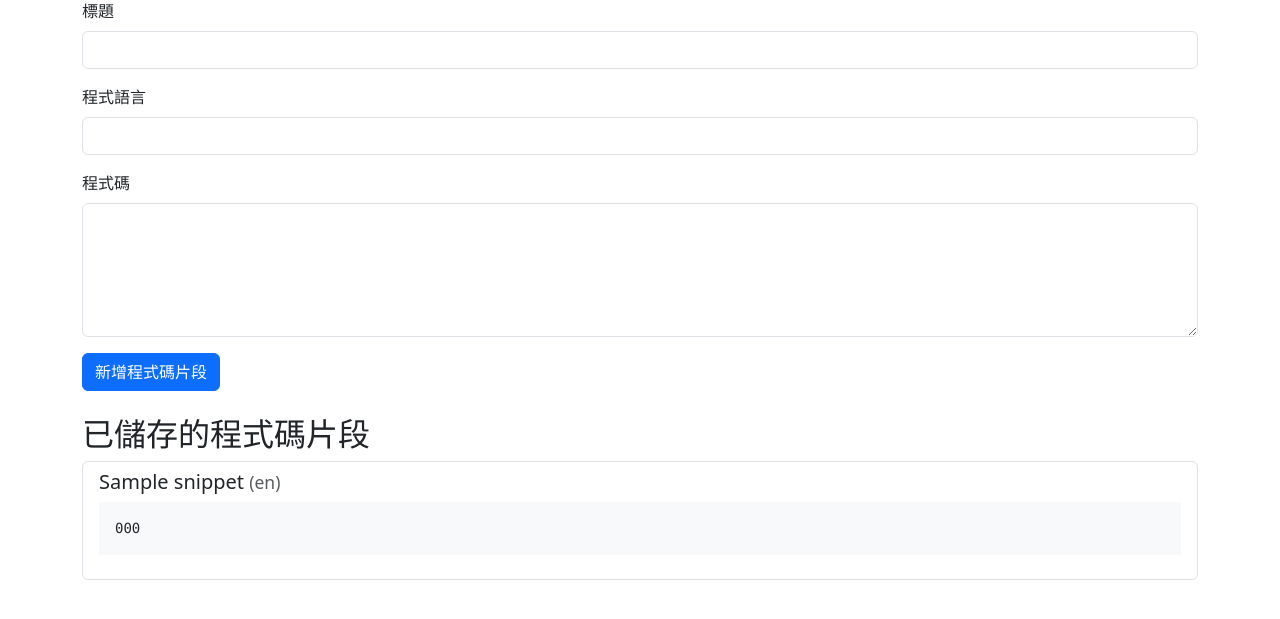
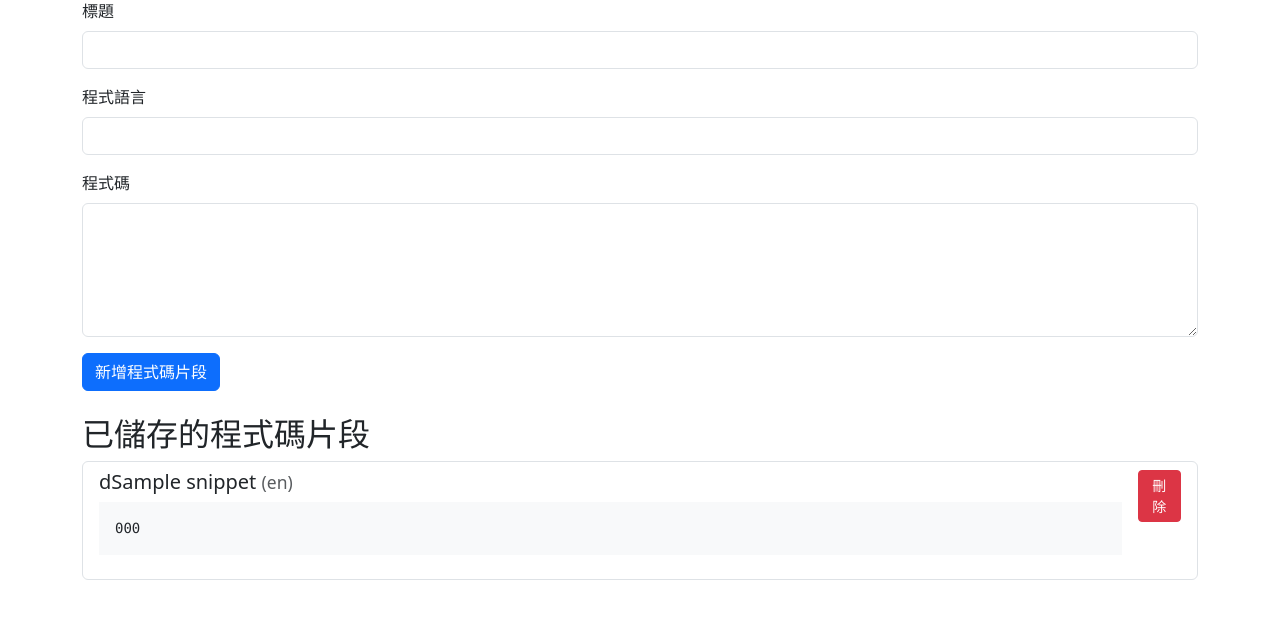
Before and after one commit to CtyceT/code-snippet-manager, a Flask app: page / in a window 1280 px wide. Shown: the part 121-740 px from the top of the page. Run offline with Flask 3, Linux system fonts and the light colour scheme; tables that the repository leaves empty hold one stand-in row (values such as "Sample post").

Commit message:
add delete option

```diff
--- a/templates/index.html
+++ b/templates/index.html
@@ -4,12 +4,14 @@
     <meta charset="UTF-8">
     <meta name="viewport" content="width=device-width, initial-scale=1.0">
     <title>程式碼片段管理系統</title>
+    <!--載入Bootstrap5-->
     <link rel="stylesheet" href="https://cdn.jsdelivr.net/npm/bootstrap@5.3.0/dist/css/bootstrap.min.css">
 </head>
 <body>
     <div class="container mt-5">
         <h1 class="mb-4">程式碼片段管理系統</h1>
 
+        <!--表單區-->
         <form action="/add" method="post" class="mb-4">
             <div class="mb-3">
                 <label class="form-label">標題</label>
@@ -26,12 +28,25 @@
             <button type="submit" class="btn btn-primary">新增程式碼片段</button>
         </form>
 
+        <!--顯示區塊-->
         <h2 class="mt-4">已儲存的程式碼片段</h2>
         <ul class="list-group">
             {% for snippet in snippets %}
             <li class="list-group-item">
-                <h5>{{ snippet[1] }} <small class="text-muted">({{ snippet[2] }})</small></h5>
-                <pre class="bg-light p-3">{{ snippet[3] }}</pre>
+                <div class="d-flex justify-content-between align-items-start">
+                    <div class="me-3 w-100">
+                        <!--顯示程式碼標題與語言-->
+                        <h5>d{{ snippet[1] }} <small class="text-muted">({{ snippet[2] }})</small></h5>
+
+                        <!--顯示實際程式碼內容，使用pre保持格式-->
+                        <pre class="bg-light p-3">{{ snippet[3] }}</pre>
+                    </div>
+
+                    <!--刪除按鈕 (新增)-->
+                    <form action="/delete/{{ snippet[0] }}" method="post" onsubmit="return confirm('確定要刪除這段程式碼嗎？');">
+                        <button type="submit" class="btn btn-sm btn-danger">刪除</button>
+                    </form>
+                </div>
             </li>
             {% endfor %}
         </ul>
```
